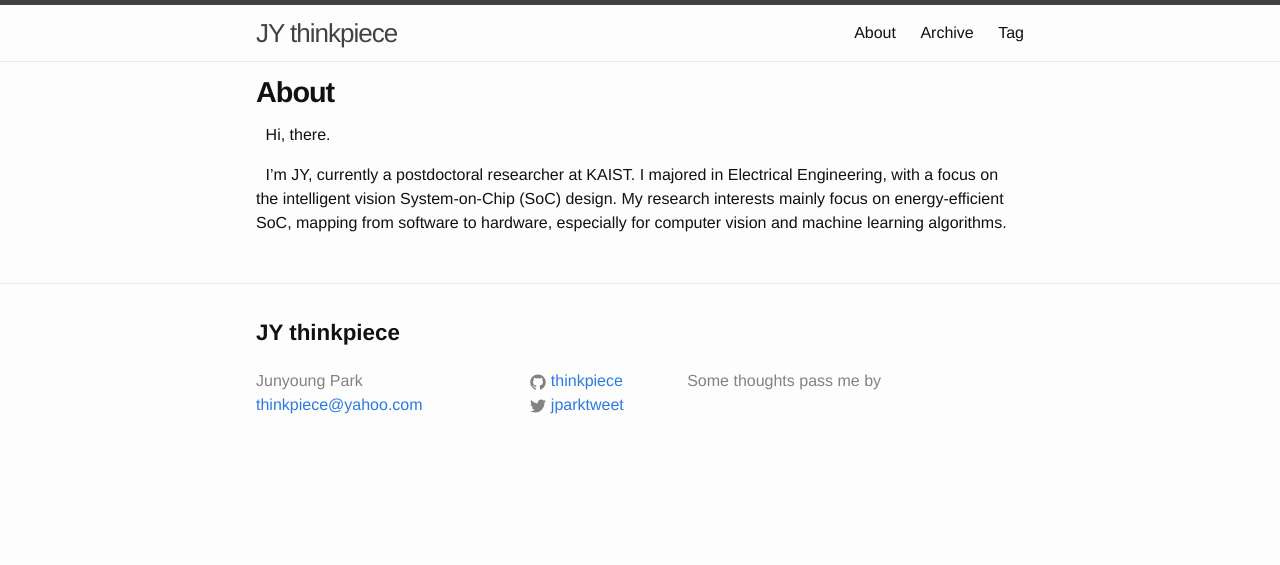
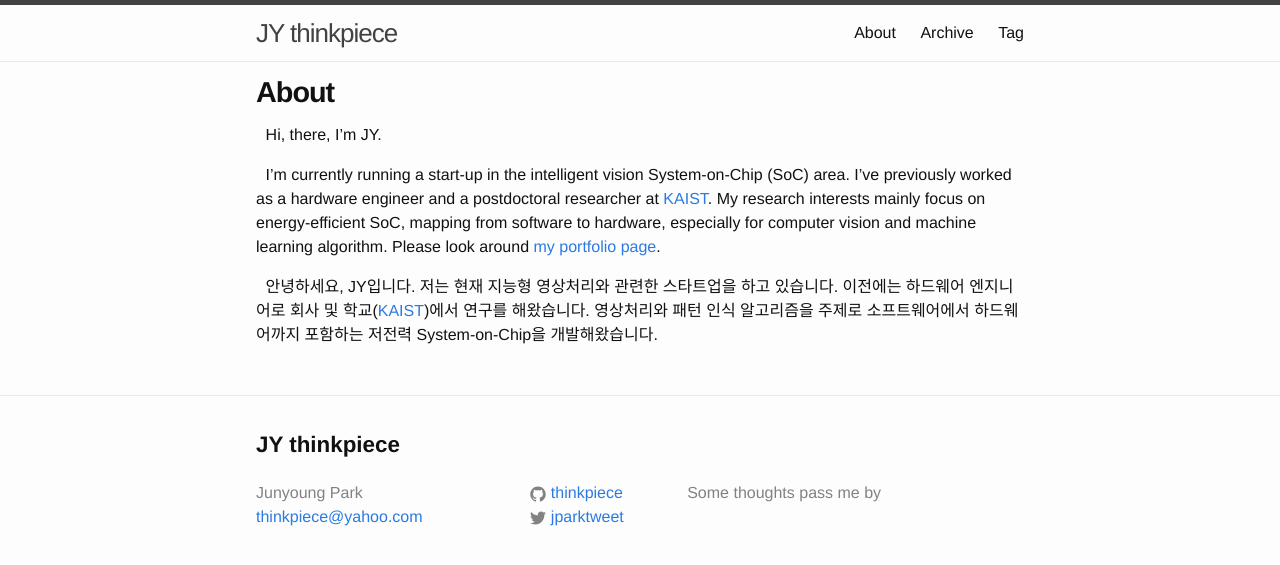
Before and after one commit to thinkpiece/thinkpiece.github.com, a Jekyll site: the page built from about.md, in a window 1280 px wide. Shown: the top 565 px of the page. Built offline with Jekyll 4.4.1, drawn with Linux system fonts in a browser that asks for light colours.

Commit message:
about updated

```diff
--- a/_layouts/post.html
+++ b/_layouts/post.html
@@ -6,7 +6,7 @@ comments: true
 
   <header class="post-header">
     <h1 class="post-title">{{ page.title }}</h1>
-    <p class="post-meta">{{ page.date | date: "%b %-d, %Y" }}{% if page.author %} • {{ page.author }}{% endif %}{% if page.meta %} • {{ page.meta }}{% endif %}</p>
+    <p class="post-meta">{{ page.date | date: "%B %-d, %Y" }}{% if page.author %} • {{ page.author }}{% endif %}{% if page.meta %} • {{ page.meta }}{% endif %}</p>
   </header>
 
   <article class="post-content">
--- a/about.md
+++ b/about.md
@@ -4,10 +4,17 @@ title: About
 permalink: /about/
 ---
 
-Hi, there.
+Hi, there, I'm JY.
 
-I'm JY, currently a postdoctoral researcher at KAIST. I majored in Electrical
-Engineering, with a focus on the intelligent vision System-on-Chip (SoC)
-design. My research interests mainly focus on energy-efficient SoC, mapping
-from software to hardware, especially for computer vision and machine learning
-algorithms.
+I'm currently running a start-up in the intelligent vision System-on-Chip
+(SoC) area. I've previously worked as a hardware engineer and a postdoctoral
+researcher at [KAIST]. My research interests mainly focus on energy-efficient
+SoC, mapping from software to hardware, especially for computer vision and
+machine learning algorithm. Please look around [my portfolio page].
+
+안녕하세요, JY입니다. 저는 현재 지능형 영상처리와 관련한 스타트업을 하고 있습니다. 이전에는
+하드웨어 엔지니어로 회사 및 학교([KAIST])에서 연구를 해왔습니다. 영상처리와 패턴 인식 알고리즘을
+주제로 소프트웨어에서 하드웨어까지 포함하는 저전력 System-on-Chip을 개발해왔습니다.
+
+[KAIST]: http://www.kaist.edu
+[my portfolio page]: http://www.jyp.me
```
